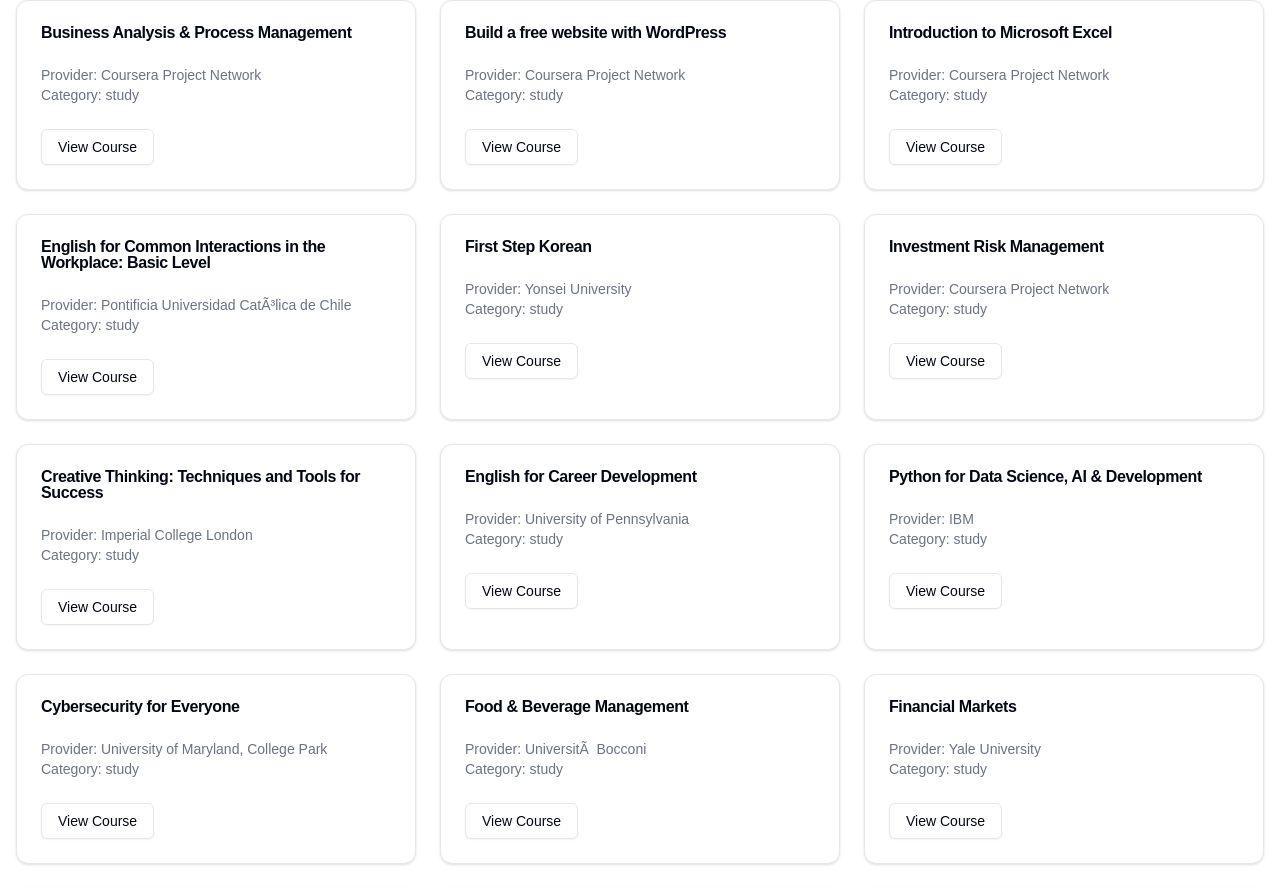
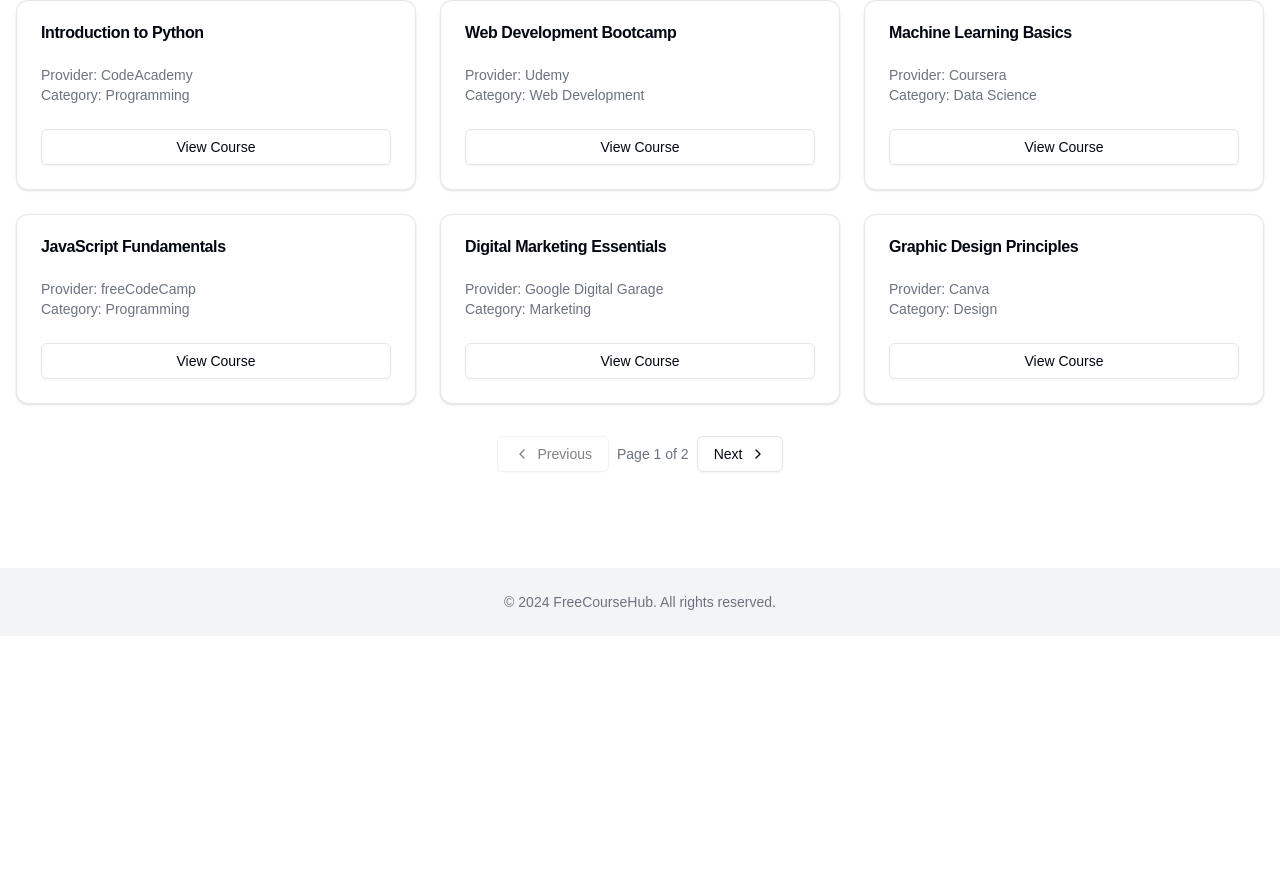
Before and after one commit to freecoursehive/freecoursehive_fe, a Next.js app: page / in a window 1280 px wide. Shown: the part 477-1365 px from the top of the page. After the commit the page ends 1113 px from the top, so only its background shows below. Built offline with nearby package versions, Linux system fonts and the light colour scheme.

Commit message:
add pagination

```diff
--- a/components/homepage.tsx
+++ b/components/homepage.tsx
@@ -17,233 +17,92 @@
   SelectTrigger,
   SelectValue,
 } from "@/components/ui/select";
-import { BookOpen } from "lucide-react";
+import { BookOpen, ChevronLeft, ChevronRight } from "lucide-react";
 import Link from "next/link";
 
 // This would typically come from an API or database
 const allCourses = [
   {
-      "id": 1,
-      "title": "Business Analysis & Process Management",
-      "provider": "Coursera Project Network",
-      "category": "study",
-      "detail": "Skills you'll gain: Business Analysis, Business Process Management",
-      "rating": "4.4"
+    id: 1,
+    title: "Introduction to Python",
+    provider: "CodeAcademy",
+    category: "Programming",
   },
   {
-      "id": 2,
-      "title": "Build a free website with WordPress",
-      "provider": "Coursera Project Network",
-      "category": "study",
-      "detail": "Skills you'll gain: Creativity, Web Design, Web Development",
-      "rating": "4.4"
+    id: 2,
+    title: "Web Development Bootcamp",
+    provider: "Udemy",
+    category: "Web Development",
   },
   {
-      "id": 3,
-      "title": "Introduction to Microsoft Excel",
-      "provider": "Coursera Project Network",
-      "category": "study",
-      "detail": "Skills you'll gain: Data Analysis, Microsoft Excel, Data Management, Leadership and Management",
-      "rating": "4.6"
+    id: 3,
+    title: "Machine Learning Basics",
+    provider: "Coursera",
+    category: "Data Science",
   },
   {
-      "id": 4,
-      "title": "English for Common Interactions in the Workplace: Basic Level",
-      "provider": "Pontificia Universidad Cat\u00c3\u00b3lica de Chile",
-      "category": "study",
-      "detail": "N/A",
-      "rating": "4.7"
+    id: 4,
+    title: "JavaScript Fundamentals",
+    provider: "freeCodeCamp",
+    category: "Programming",
   },
   {
-      "id": 5,
-      "title": "First Step Korean",
-      "provider": "Yonsei University",
-      "category": "study",
-      "detail": "Skills you'll gain: Culture, Writing",
-      "rating": "4.9"
+    id: 5,
+    title: "Digital Marketing Essentials",
+    provider: "Google Digital Garage",
+    category: "Marketing",
   },
   {
-      "id": 6,
-      "title": "Investment Risk Management",
-      "provider": "Coursera Project Network",
-      "category": "study",
-      "detail": "Skills you'll gain: Leadership and Management, Risk Management",
-      "rating": "4.3"
+    id: 6,
+    title: "Graphic Design Principles",
+    provider: "Canva",
+    category: "Design",
   },
   {
-      "id": 7,
-      "title": "Creative Thinking: Techniques and Tools for Success",
-      "provider": "Imperial College London",
-      "category": "study",
-      "detail": "Skills you'll gain: Creativity, Problem Solving, Collaboration",
-      "rating": "4.7"
+    id: 7,
+    title: "Introduction to Artificial Intelligence",
+    provider: "edX",
+    category: "Computer Science",
   },
   {
-      "id": 8,
-      "title": "English for Career Development",
-      "provider": "University of Pennsylvania",
-      "category": "study",
-      "detail": "Skills you'll gain: Business Communication, Human Resources, Human Resources Operations, Application Development, People Analysis",
-      "rating": "4.8"
+    id: 8,
+    title: "Financial Planning and Analysis",
+    provider: "Coursera",
+    category: "Finance",
   },
   {
-      "id": 9,
-      "title": "Python for Data Science, AI & Development",
-      "provider": "IBM",
-      "category": "study",
-      "detail": "Skills you'll gain: Computer Programming, Data Analysis, Python Programming",
-      "rating": "4.6"
+    id: 9,
+    title: "Creative Writing Workshop",
+    provider: "FutureLearn",
+    category: "Arts",
   },
   {
-      "id": 10,
-      "title": "Cybersecurity for Everyone",
-      "provider": "University of Maryland, College Park",
-      "category": "study",
-      "detail": "Skills you'll gain: Cyberattacks, Human Computer Interaction, Network Security, Security Engineering, Security Strategy, Computer Security Models, Leadership and Management, Risk Management, Software Security, Correlation And Dependence",
-      "rating": "4.7"
+    id: 10,
+    title: "Data Structures and Algorithms",
+    provider: "MIT OpenCourseWare",
+    category: "Computer Science",
   },
   {
-      "id": 11,
-      "title": "Food & Beverage Management",
-      "provider": "Universit\u00c3\u00a0 Bocconi",
-      "category": "study",
-      "detail": "Skills you'll gain: Design and Product, Marketing, Business Analysis, Customer Analysis, Product Marketing, Product Strategy, Communication, Entrepreneurship, Leadership and Management, Marketing Management, Strategy",
-      "rating": "4.8"
+    id: 11,
+    title: "Introduction to Psychology",
+    provider: "Yale University",
+    category: "Psychology",
   },
   {
-      "id": 12,
-      "title": "Financial Markets",
-      "provider": "Yale University",
-      "category": "study",
-      "detail": "Skills you'll gain: Finance, Risk Management, Banking, Behavioral Economics, Critical Thinking, Decision Making, Financial Analysis, Innovation, Regulations and Compliance",
-      "rating": "4.8"
+    id: 12,
+    title: "Business Strategy Fundamentals",
+    provider: "Harvard Business School Online",
+    category: "Business",
   },
-  {
-      "id": 13,
-      "title": "Humanities",
-      "provider": "PredictionX: Lost Without Longitude",
-      "category": "study",
-      "detail": "N/A",
-      "rating": "N/A"
-  },
-  {
-      "id": 14,
-      "title": "Humanities",
-      "provider": "PredictionX: Omens, Oracles & Prophecies",
-      "category": "study",
-      "detail": "N/A",
-      "rating": "N/A"
-  },
-  {
-      "id": 15,
-      "title": "Social Sciences",
-      "provider": "Systematic Approaches to Policy Design",
-      "category": "study",
-      "detail": "N/A",
-      "rating": "N/A"
-  },
-  {
-      "id": 16,
-      "title": "Social Sciences",
-      "provider": "New Ideas for Nonprofit Leaders Webinar",
-      "category": "study",
-      "detail": "N/A",
-      "rating": "N/A"
-  },
-  {
-      "id": 17,
-      "title": "Social Sciences",
-      "provider": "4P Model for Strategic Leadership Podcasts",
-      "category": "study",
-      "detail": "N/A",
-      "rating": "N/A"
-  },
-  {
-      "id": 18,
-      "title": "Social Sciences",
-      "provider": "The Science of Corresponding with Busy People Webinar",
-      "category": "study",
-      "detail": "N/A",
-      "rating": "N/A"
-  },
-  {
-      "id": 19,
-      "title": "Computer Science",
-      "provider": "CS50's Introduction to Programming with Scratch",
-      "category": "study",
-      "detail": "N/A",
-      "rating": "N/A"
-  },
-  {
-      "id": 20,
-      "title": "Social Sciences",
-      "provider": "Global News & Technology Leadership in Challenging Times",
-      "category": "study",
-      "detail": "N/A",
-      "rating": "N/A"
-  },
-  {
-      "id": 21,
-      "title": "Social Sciences",
-      "provider": "Our Information Emergency: Navigating the Media Environment in 2021",
-      "category": "study",
-      "detail": "N/A",
-      "rating": "N/A"
-  },
-  {
-      "id": 22,
-      "title": "Computer Science",
-      "provider": "CS50's Introduction to Artificial Intelligence with Python",
-      "category": "study",
-      "detail": "N/A",
-      "rating": "N/A"
-  },
-  {
-      "id": 23,
-      "title": "Computer Science",
-      "provider": "CS50 for Lawyers",
-      "category": "study",
-      "detail": "N/A",
-      "rating": "N/A"
-  },
-  {
-      "id": 24,
-      "title": "Business",
-      "provider": "Negotiating Salary",
-      "category": "study",
-      "detail": "N/A",
-      "rating": "N/A"
-  },
-  {
-      "id": 25,
-      "title": "Business",
-      "provider": "Resilient Leadership",
-      "category": "study",
-      "detail": "N/A",
-      "rating": "N/A"
-  },
-  {
-      "id": 26,
-      "title": "Health & Medicine",
-      "provider": "Clinical Care for Autistic Adults",
-      "category": "study",
-      "detail": "N/A",
-      "rating": "N/A"
-  },
-  {
-      "id": 27,
-      "title": "Social Sciences",
-      "provider": "A Darkening Horizon: Nuclear Dangers Around the World with Matthew Bunn",
-      "category": "study",
-      "detail": "N/A",
-      "rating": "N/A"
-  }
-]
+];
+
+const ITEMS_PER_PAGE = 6;
 
 export function Homepage() {
   const [searchTerm, setSearchTerm] = useState("");
   const [selectedCategory, setSelectedCategory] = useState("");
   const [filteredCourses, setFilteredCourses] = useState(allCourses);
+  const [currentPage, setCurrentPage] = useState(1);
 
   useEffect(() => {
     const filtered = allCourses.filter(
@@ -253,9 +112,19 @@
         (selectedCategory === "" || course.category === selectedCategory)
     );
     setFilteredCourses(filtered);
+    setCurrentPage(1);
   }, [searchTerm, selectedCategory]);
 
   const categories = [...new Set(allCourses.map((course) => course.category))];
+
+  const pageCount = Math.ceil(filteredCourses.length / ITEMS_PER_PAGE);
+  // paginate the filtered courses by slicing the array
+  // the start index is (currentPage - 1) * ITEMS_PER_PAGE
+  // the end index is currentPage * ITEMS_PER_PAGE
+  const paginatedCourses = filteredCourses.slice(
+    (currentPage - 1) * ITEMS_PER_PAGE,
+    currentPage * ITEMS_PER_PAGE
+  );
 
   return (
     <div className="min-h-screen bg-background">
@@ -328,13 +197,14 @@
         <section className="py-12">
           <div className="container mx-auto px-4">
             <h2 className="text-2xl font-bold mb-6">Available Courses</h2>
-            {filteredCourses.length === 0 ? (
+            {paginatedCourses.length === 0 ? (
               <p className="text-center text-muted-foreground">
                 No courses found. Try adjusting your search or filter.
               </p>
             ) : (
+              <>
                 <div className="grid grid-cols-1 sm:grid-cols-2 lg:grid-cols-3 gap-6">
-                {filteredCourses.map((course) => (
+                  {paginatedCourses.map((course) => (
                     <Card key={course.id}>
                       <CardHeader>
                         <CardTitle>{course.title}</CardTitle>
@@ -348,15 +218,39 @@
                         </p>
                       </CardContent>
                       <CardFooter>
-                      <Link href={`/detail/${1}`}>
                         <Button variant="outline" className="w-full">
                           View Course
                         </Button>
-                      </Link>
                       </CardFooter>
                     </Card>
                   ))}
                 </div>
+                <div className="mt-8 flex justify-center items-center space-x-2">
+                  <Button
+                    variant="outline"
+                    onClick={() =>
+                      setCurrentPage((prev) => Math.max(prev - 1, 1))
+                    }
+                    disabled={currentPage === 1}
+                  >
+                    <ChevronLeft className="h-4 w-4 mr-2" />
+                    Previous
+                  </Button>
+                  <span className="text-sm text-muted-foreground">
+                    Page {currentPage} of {pageCount}
+                  </span>
+                  <Button
+                    variant="outline"
+                    onClick={() =>
+                      setCurrentPage((prev) => Math.min(prev + 1, pageCount))
+                    }
+                    disabled={currentPage === pageCount}
+                  >
+                    Next
+                    <ChevronRight className="h-4 w-4 ml-2" />
+                  </Button>
+                </div>
+              </>
             )}
           </div>
         </section>
```
Lines whose indentation alone changed are shown as unchanged.
